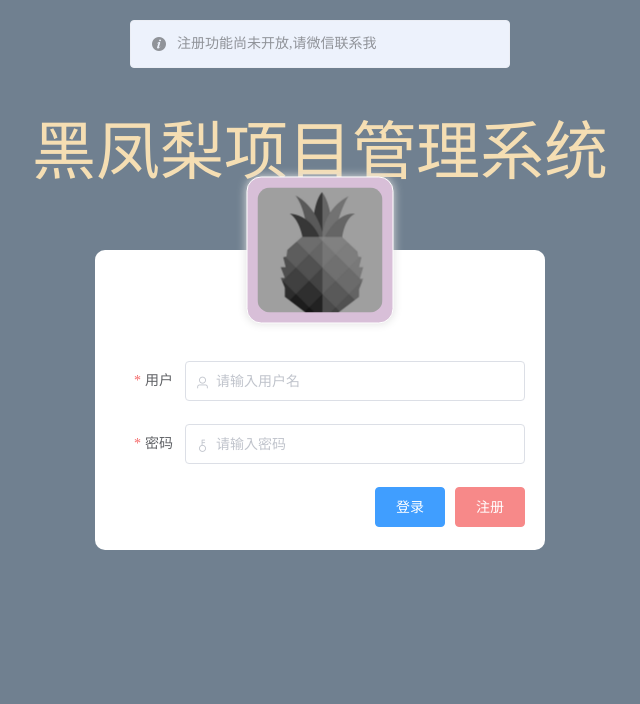
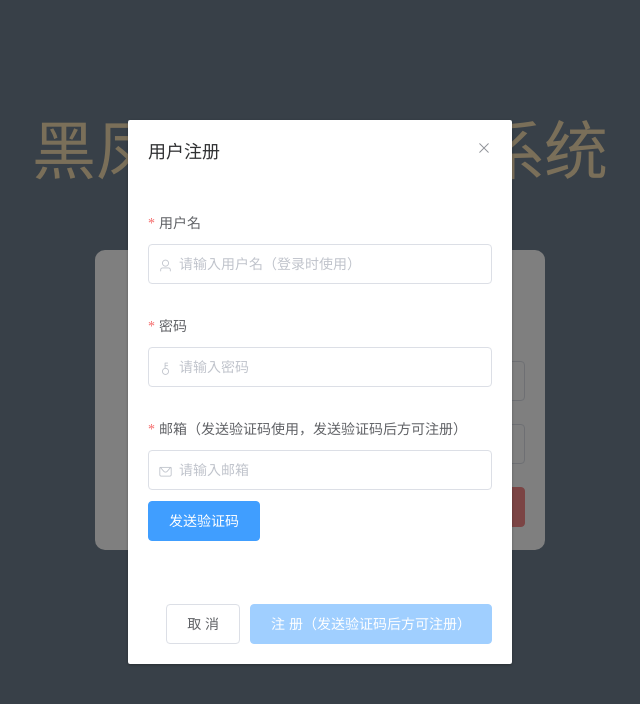
Before and after one commit to Ken199416/management-demo-front, a Vue app: page /#/login in a window 1280 px wide. Both pictures are taken after a click on the button "注册". Shown: the top 704 px of the page, without its empty margins (320-960 px from the left). Built offline with nearby package versions, Linux system fonts and the light colour scheme.

Commit message:
更换至8537端口，添加注册功能

```diff
--- a/src/components/login.vue
+++ b/src/components/login.vue
@@ -1,10 +1,79 @@
 <template>
   <div class="login_container">
+    <el-dialog
+      title="用户注册"
+      :close-on-click-modal="false"
+      :visible.sync="dialogVisible"
+      width="30%"
+      @close="handleClose"
+    >
+      <!-- 添加用户表单 -->
+      <el-form
+                      v-loading="emailLoading"
+              element-loading-text="邮件发送中..."
+    element-loading-spinner="el-icon-loading"
+    element-loading-background="rgba(0, 0, 0, 0.8)"
+       ref="addFormRef" :rules="addFormRules" :model="addForm">
+        <el-form-item label="用户名" prop="userName">
+          <el-input
+            prefix-icon="el-icon-user"
+            v-model="addForm.userName"
+            placeholder="请输入用户名（登录时使用）"
+            :disabled="inputDisabled"
+          ></el-input>
+        </el-form-item>
+
+        <el-form-item label="密码" prop="password">
+          <el-input
+            type="password"
+            prefix-icon="el-icon-key"
+            v-model="addForm.password"
+            placeholder="请输入密码"
+            :disabled="inputDisabled"
+          ></el-input>
+        </el-form-item>
+
+        <el-form-item label="邮箱（发送验证码使用，发送验证码后方可注册）" prop="email">
+          <el-input
+                      style="margin-bottom: 10px"
+
+            prefix-icon="el-icon-message"
+            v-model="addForm.email"
+            placeholder="请输入邮箱"
+            :disabled="inputDisabled"
+          ></el-input>
+          <el-button
+            type="primary"
+            @click="sendEmailCode"
+            >发送验证码</el-button
+          >
+        </el-form-item>
+
+        <el-form-item
+          v-if="emailCodeStatus"
+          label="邮箱验证码（区分大小写）"
+          prop="emailCode"
+        >
+          <el-input
+            prefix-icon="el-icon-message"
+            v-model="addForm.emailCode"
+            placeholder="请输入邮箱验证码(区分大小写)"
+          ></el-input>
+        </el-form-item>
+      </el-form>
+
+      <!-- 添加底部区域 -->
+      <span slot="footer" class="dialog-footer">
+        <el-button @click="handleClose">取 消</el-button>
+        <el-button :disabled="addUserDisabled" type="primary" @click="addUser()">注 册（发送验证码后方可注册）</el-button>
+      </span>
+    </el-dialog>
     <div class="login_title">{{ title }}</div>
     <div class="login_box">
       <div class="avatar_box">
         <img src="../assets/img/heifengli.jpg" alt="黑凤梨" />
       </div>
+
       <div>
         <el-form
           ref="loginFormRef"
@@ -33,11 +102,10 @@
           </el-form-item>
           <el-form-item class="btns">
             <el-button type="primary" @click="login()">登录</el-button>
-            <!-- <el-button type="info" @click="reset()">重置</el-button> -->
             <el-button type="danger" @click="register()">注册</el-button>
-            <!-- <el-button type="success" @click="test()">预览</el-button> -->
           </el-form-item>
         </el-form>
+        <!-- 添加用户的对话框 -->
       </div>
     </div>
   </div>
@@ -46,12 +114,58 @@
 <script>
 export default {
   data() {
+    var checkEmail = (rule, value, callback) => {
+      // 验证邮箱的正则
+      const regEmail = /^([a-zA-Z0-9_-])+@([a-zA-Z0-9_-])+(.[a-zA-Z0-9_-])+/;
+      if (regEmail.test(value)) {
+        return callback();
+      }
+      callback(new Error("请输入合法的邮箱,已确保您可以收到验证码"));
+    };
     return {
+      emailLoading:false,
+      addUserDisabled:true,
+      inputDisabled:false,
+      emailCodeStatus: false,
       dialogVisible: false,
       title: "黑凤梨项目管理系统",
       form: {
         userName: "",
         password: "",
+      },
+      addForm: {
+        userName: "",
+        password: "",
+        email: "",
+        emailCode:""
+      },
+      addFormRules: {
+        userName: [
+          { required: true, message: "请输入您的用户名", trigger: "blur" },
+          {
+            min: 2,
+            max: 20,
+            message: "长度在 2 到 20 个字符",
+            trigger: "blur",
+          },
+        ],
+        password: [
+          { required: true, message: "请输入您的密码", trigger: "blur" },
+          {
+            min: 2,
+            max: 20,
+            message: "长度在 2 到 20 个字符",
+            trigger: "blur",
+          },
+        ],
+        email: [
+          {
+            required: true,
+            message: "请输入您的邮箱地址,已确保您可以收到验证码",
+            trigger: "blur",
+          },
+          { validator: checkEmail, trigger: "blur" },
+        ],
       },
       rules: {
         userName: [
@@ -80,21 +194,22 @@ export default {
       // 为绑定的form表单清除内容
       this.$refs.loginFormRef.resetFields();
     },
-    openInitProjectDialog() {
-      this.$message("该功能还在内测中...，敬请期待!");
-      // 先不做
-      // this.dialogVisible = true;
+    resetAddForm(){
+      this.$refs.addFormRef.resetFields();
     },
     async login() {
       this.$refs.loginFormRef.validate(async (valid) => {
-        if(valid) {
-          const {data: response} = await this.$http.post("/user/login", this.form);
+        if (valid) {
+          const { data: response } = await this.$http.post(
+            "/user/login",
+            this.form
+          );
           // console.log(result);
           if (response.code == 200) {
             this.$message.success(response.message);
             // console.log("token ： " + data.data.id);
             window.localStorage.setItem("token", response.data);
-            window.localStorage.setItem('customerName', response.customerName)
+            window.localStorage.setItem("customerName", response.customerName);
             this.$router.push("/home");
           } else {
             this.$message.error(response.message);
@@ -104,21 +219,53 @@ export default {
       });
     },
     register() {
-      this.$message("注册功能尚未开放,请微信联系我");
+      this.dialogVisible = true;
     },
     handleClose() {
       this.dialogVisible = false;
+      this.resetAddForm();
+      this.inputDisabled = false;
+      this.emailCodeStatus = false;
     },
-    test() {
-      // var that = this;
-      this.$http.post("/other", this.form).then((data) => {
-        console.log(data.data);
-        if (data.data.code == 40004) {
-          this.$message.error(data.data.msg);
-        } else {
-          this.$message.error("未知错误");
+    async addUser() {
+      console.log(this.addForm);
+      if(this.addForm.emailCode == ''){
+        this.$message.error("请输入邮箱中的4位验证码")
+      }else if(this.addForm.emailCode.length != 4){
+        this.$message.error("验证码需为4位")
+      }else{
+        const { data: response } = await this.$http.get(
+            "user/activate?uid=" + this.addForm.id + "&emailCode=" + this.addForm.emailCode
+          );
+          if(response.code == 200){
+            this.$message.success(response.message);
+            this.handleClose();
+          }else{
+            this.$message.error(response.message);
+          }
+      }
+    },
+    sendEmailCode() {
+      this.$refs.addFormRef.validate(async (valid) => {
+        if (valid) {
+          this.emailLoading = true;
+          const { data: response } = await this.$http.post(
+            "user/register",
+            this.addForm
+          );
+          if (response.code == 200) {
+            this.$message.success(response.message);
+            this.emailCodeStatus = true;
+            this.inputDisabled = true;
+            this.addUserDisabled = false;
+            this.addForm.id = response.data;
+          }else{
+            this.$message.error(response.message);
+          }
+          this.emailLoading = false;
         }
       });
+
     },
   },
 };
--- a/src/main.js
+++ b/src/main.js
@@ -14,8 +14,8 @@ import Global from './CommonFunction/global.js'
 // // import echarts from './plugins/echarts'
 // import draggable from 'vuedraggable' //拖拽插件
 // import JsonViewer from 'vue-json-viewer'  //JSON插件
-axios.defaults.baseURL = 'http://www.management.haomingjian.top/api'
-// axios.defaults.baseURL = 'http://localhost'
+// axios.defaults.baseURL = 'http://www.management.haomingjian.top/api'
+axios.defaults.baseURL = 'http://localhost'
 
 
 axios.interceptors.request.use(request => {
--- a/vue.config.js
+++ b/vue.config.js
@@ -1,7 +1,7 @@
 module.exports = {
   devServer: {
     open: true,
-    port: 8848
+    port: 8537
   },
 
   lintOnSave: false
```
